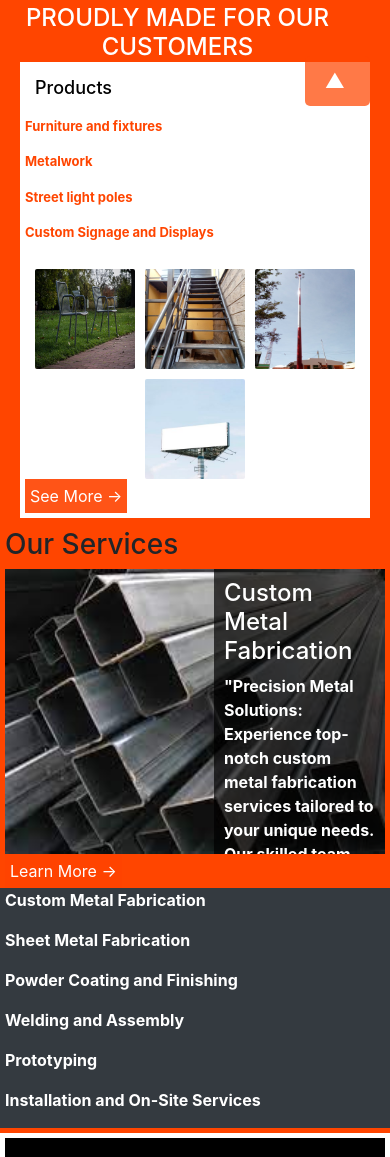
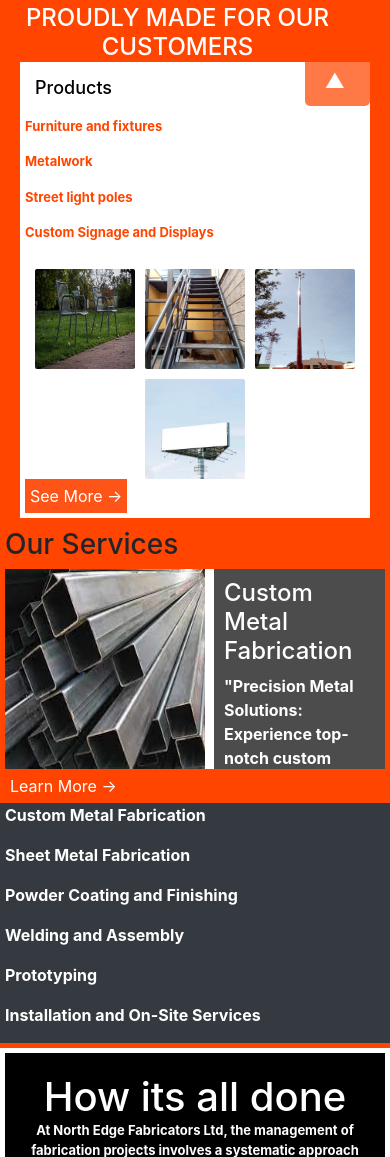
Before and after one commit to deni-cyber/nefproject, a Django app: page / in a window 390 px wide. Shown: the part 718-1875 px from the top of the page. Run offline with Django 4.2, Linux system fonts and the light colour scheme; data comes from the database, SQL or seed files in the repository.

Commit message:
slide image resize

```diff
--- a/homeapp/static/homeapp/css/slideshow.css
+++ b/homeapp/static/homeapp/css/slideshow.css
@@ -12,14 +12,14 @@
 
 .slide img{
 
-    width: 100%;
-    height: 50%;
+    width: 300px;
+    max-height: 300px;
 }
 
 @media (max-width: 600px) {
     .slide img{
-        width: 100%; /* Adjust font size for smaller screens */
-        height: 50%;
+        width: 200px; /* Adjust font size for smaller screens */
+        height: 200px;
     }
 
 }
```
